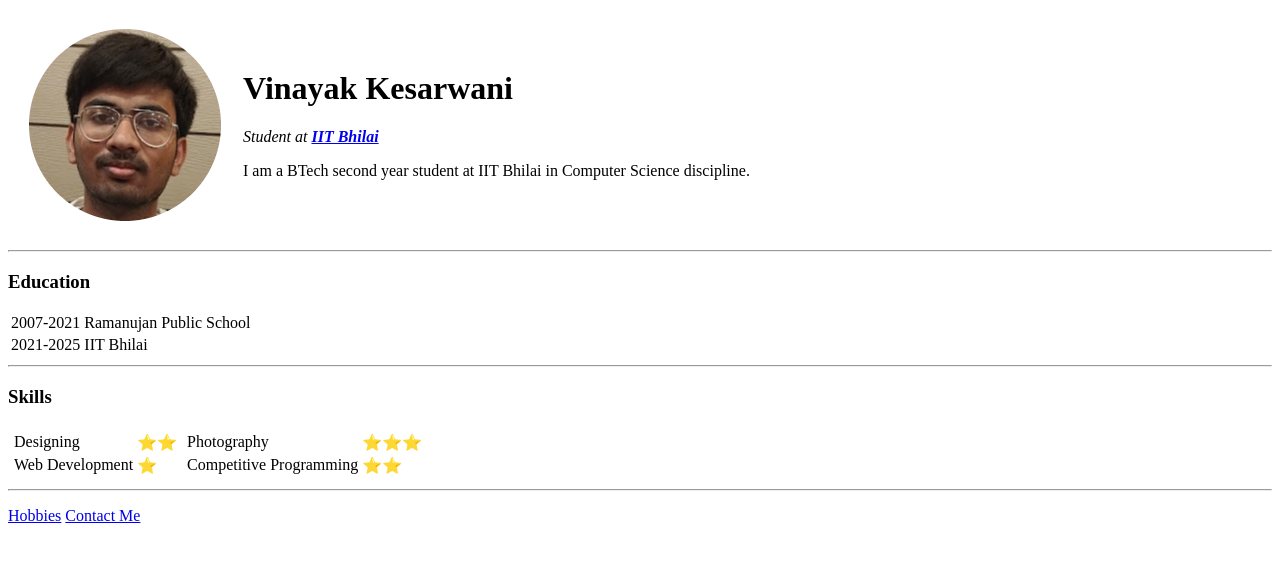
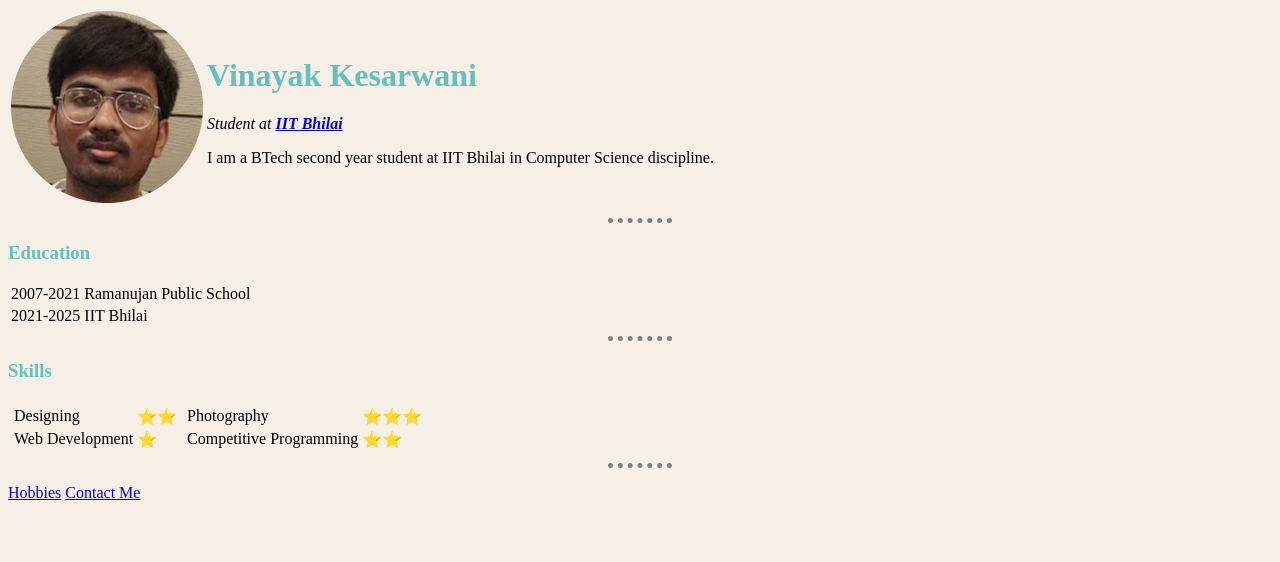
Before and after one commit to VinayakKesarwani/CV, a plain HTML site: page index.html in a window 1280 px wide. Drawn offline with Linux system fonts and the light colour scheme; files whose address does not match are found by name.

Commit message:
Updated index.html

```diff
--- a/index.html
+++ b/index.html
@@ -1,14 +1,16 @@
+<!DOCTYPE html>
 <html lang="en" dir="ltr">
 
 <head>
   <meta charset="utf-8">
   <title>Vinayak's Personal Site</title>
+  <link rel="stylesheet" href="C:\Users\vinay\Documents\Web Development\css\styles.css">
 </head>
 
 <body>
-  <table cellspacing="20">
+  <table>
     <tr>
-      <td><img src="Screenshot 2022-09-24 225351-modified.png" alt="My Pic"></td>
+      <td><img src="C:\Users\vinay\Documents\Web Development\HTML - Personal Site\Screenshot 2022-09-24 225351-modified.png" alt="My Pic"></td>
       <td><h1>Vinayak Kesarwani</h1>
       <p><em>Student at <strong><a href="https://www.iitbhilai.ac.in/">IIT Bhilai</a></strong></em></p>
       <p>I am a BTech second year student at IIT Bhilai in
@@ -55,7 +57,7 @@
       </td>
     </tr>
   </table><hr>
-  <p><a href = "hobbies.html">Hobbies</a> <a href = "contactdetails.html">Contact Me</a></p>
+  <p><a href = "C:\Users\vinay\Documents\Web Development\HTML - Personal Site\hobbies.html">Hobbies</a> <a href = "contactdetails.html">Contact Me</a></p>
 </body>
 
 </html>
```
